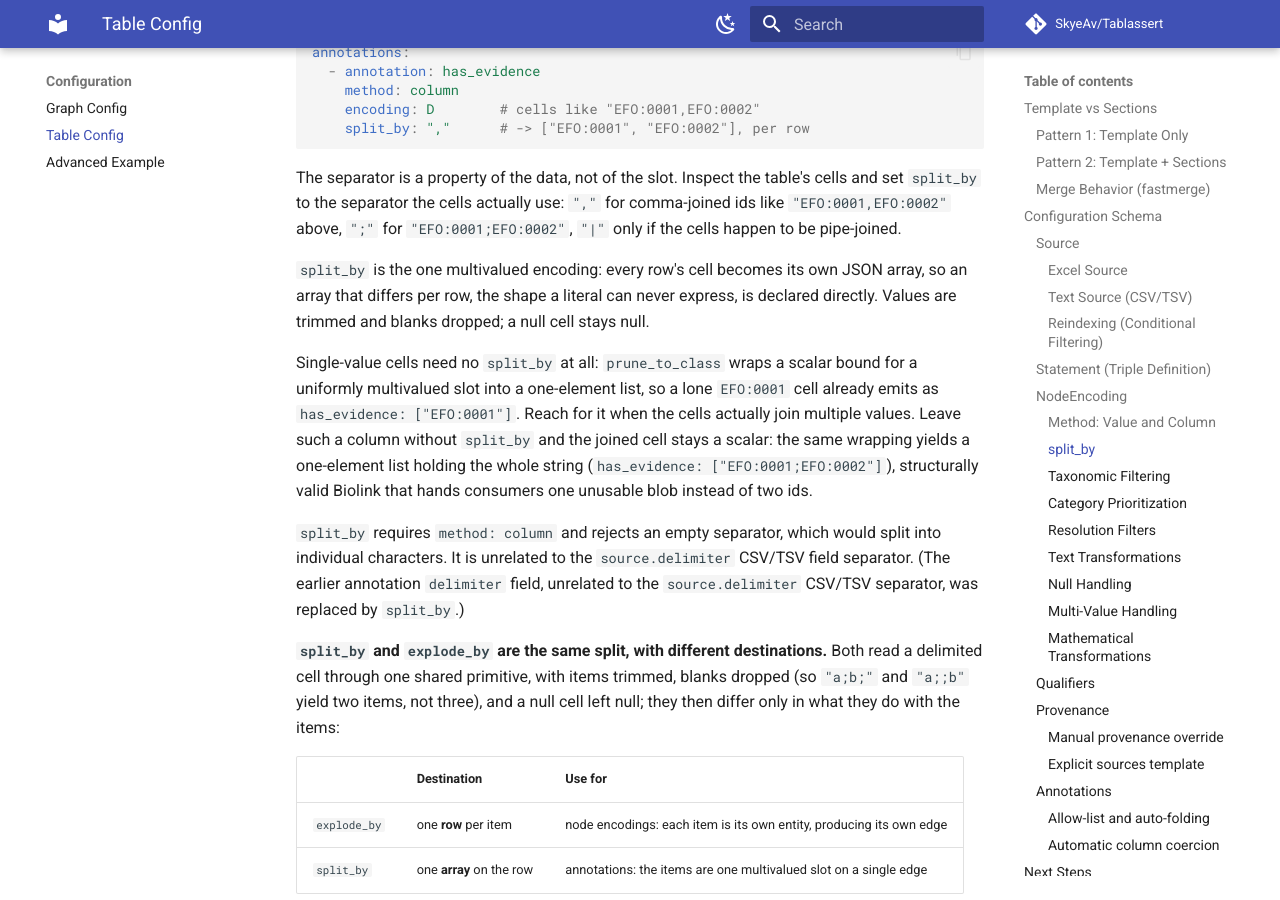
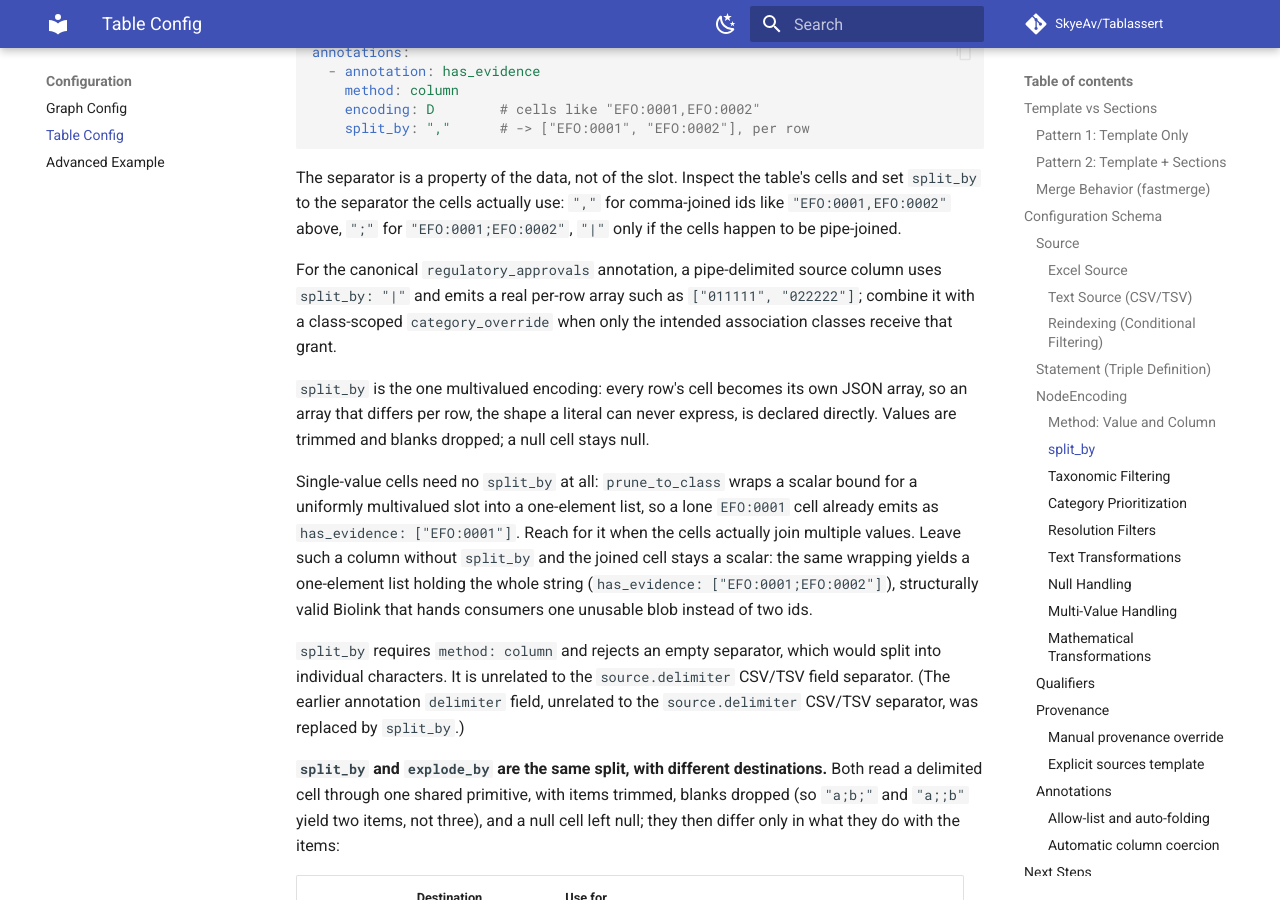
Before and after one commit to SkyeAv/Tablassert3.0.0, an MkDocs documentation site: the page built from docs/configuration/table.md, in a window 1280 px wide and 900 px high, scrolled down 7585 px. Built offline with MkDocs 1.6.1 and Material for MkDocs 9.7.7, drawn with Linux system fonts in a browser that asks for light colours; comment, search, counter and statistics services are not loaded.

Commit message:
test: [US-003] cover canonical approval arrays

````diff
--- a/docs/configuration/table.md
+++ b/docs/configuration/table.md
@@ -244,6 +244,8 @@ annotations:
 ```
 
 The separator is a property of the data, not of the slot. Inspect the table's cells and set `split_by` to the separator the cells actually use: `","` for comma-joined ids like `"EFO:0001,EFO:0002"` above, `";"` for `"EFO:0001;EFO:0002"`, `"|"` only if the cells happen to be pipe-joined.
+
+For the canonical `regulatory_approvals` annotation, a pipe-delimited source column uses `split_by: "|"` and emits a real per-row array such as `["011111", "022222"]`; combine it with a class-scoped `category_override` when only the intended association classes receive that grant.
 
 `split_by` is the one multivalued encoding: every row's cell becomes its own JSON array, so an array that differs per row, the shape a literal can never express, is declared directly. Values are trimmed and blanks dropped; a null cell stays null.
 
````
Also changed, not shown: 1 other file.
